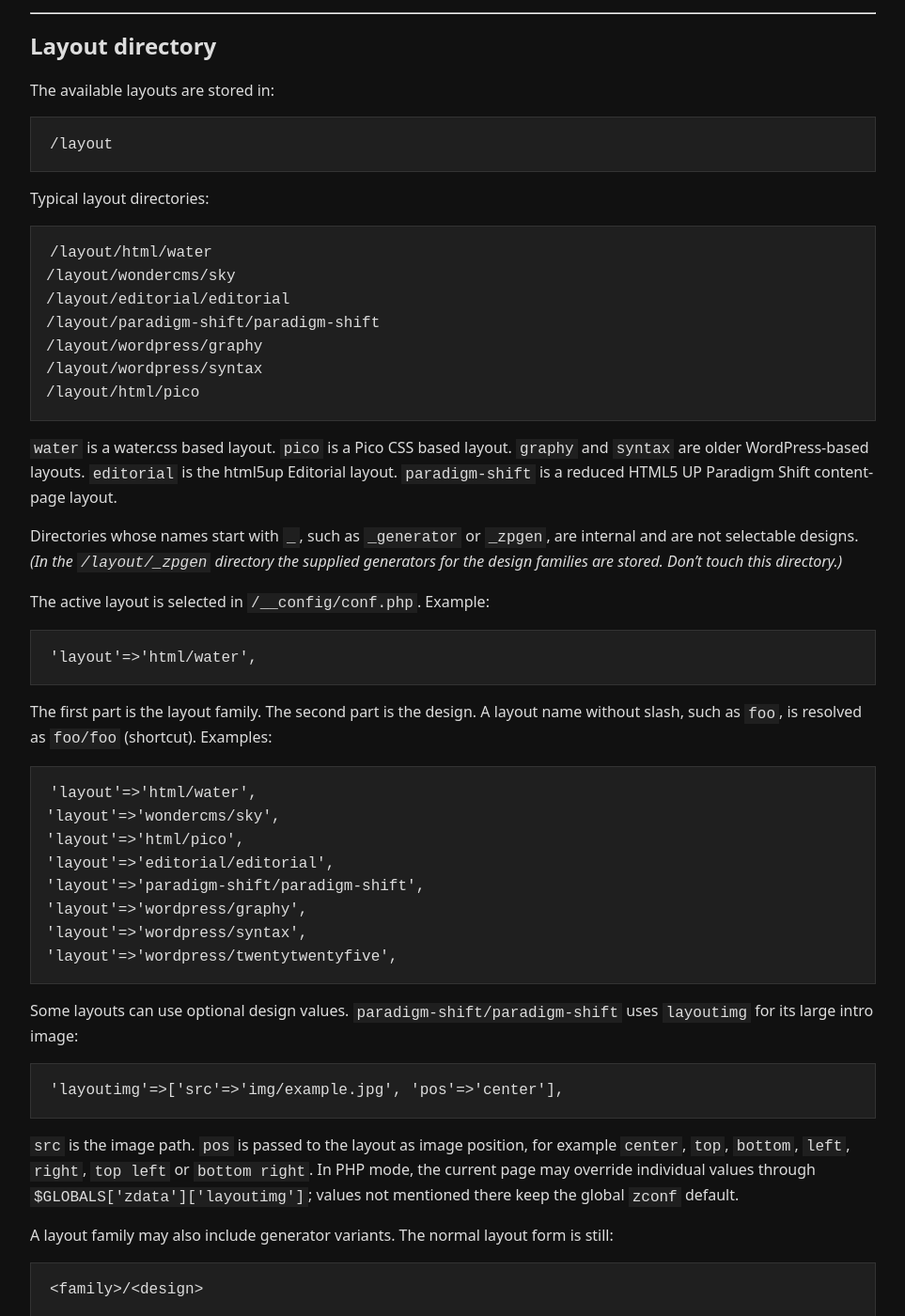
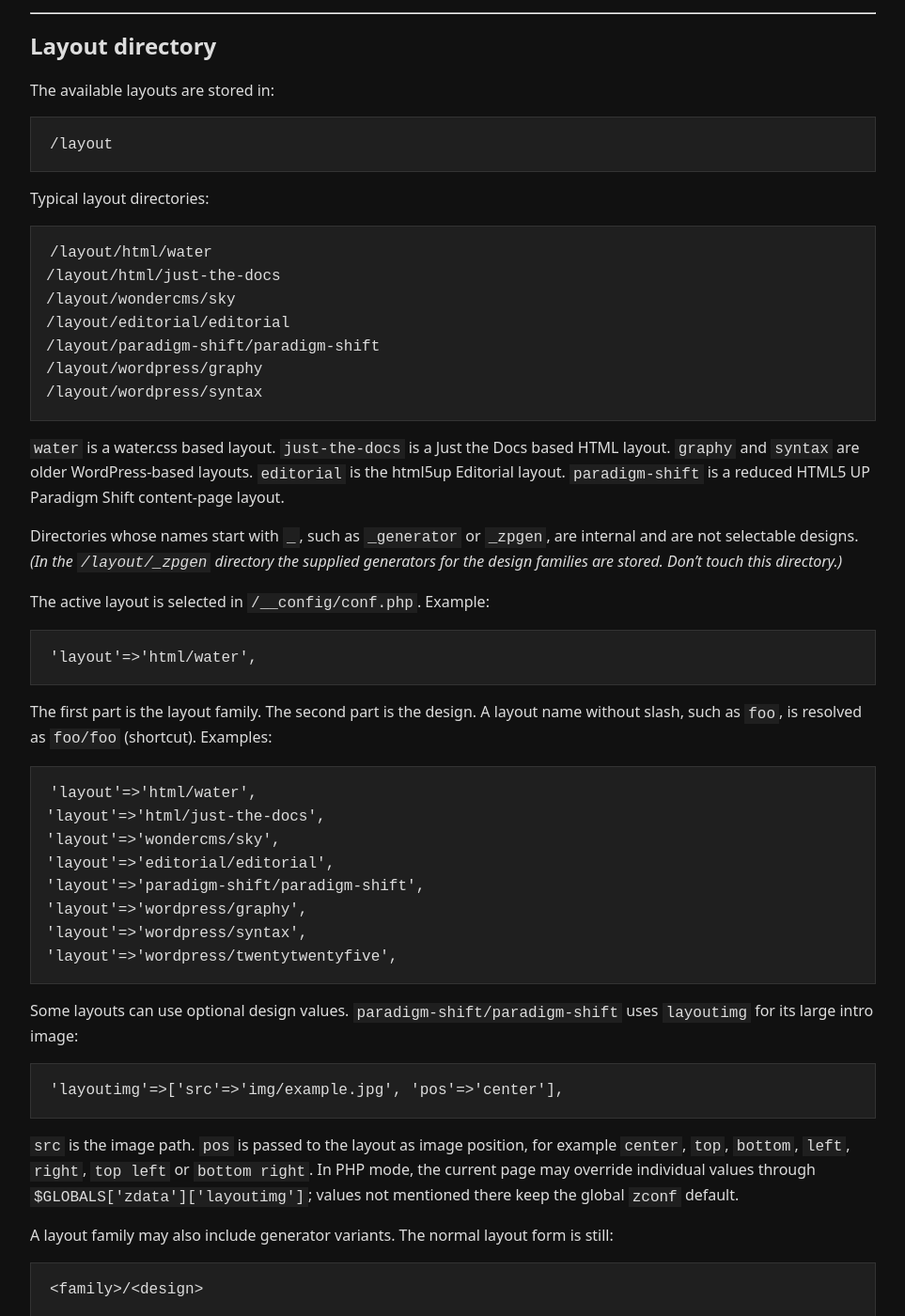
Before and after one commit to gaxmann/zanacms-docs, a Jekyll site: the page built from guide/intro.md, in a window 1280 px wide and 1400 px high, scrolled down 1397 px. Shown: the whole window at 94% size, without its empty margins (158-1121 px from the left). Built offline with Jekyll 4.4.1, drawn with Linux system fonts in a browser that asks for light colours; some of the changed text lies outside the part shown.

Commit message:
Änderungen von Rechner #1

````diff
--- a/guide/intro.md
+++ b/guide/intro.md
@@ -58,15 +58,15 @@ Typical layout directories:
 
 ```text
 /layout/html/water
+/layout/html/just-the-docs
 /layout/wondercms/sky
 /layout/editorial/editorial
 /layout/paradigm-shift/paradigm-shift
 /layout/wordpress/graphy
 /layout/wordpress/syntax
-/layout/html/pico
 ```
 
-`water` is a water.css based layout. `pico` is a Pico CSS based layout. `graphy` and `syntax` are older WordPress-based layouts. `editorial` is the html5up Editorial layout. `paradigm-shift` is a reduced HTML5 UP Paradigm Shift content-page layout.
+`water` is a water.css based layout. `just-the-docs` is a Just the Docs based HTML layout. `graphy` and `syntax` are older WordPress-based layouts. `editorial` is the html5up Editorial layout. `paradigm-shift` is a reduced HTML5 UP Paradigm Shift content-page layout.
 
 Directories whose names start with `_`, such as `_generator` or `_zpgen`, are internal and are not selectable designs. _(In the `/layout/_zpgen` directory the supplied generators for the design families are stored. Don't touch this directory.)_
 
@@ -80,8 +80,8 @@ The first part is the layout family. The second part is the design. A layout nam
 
 ```php
 'layout'=>'html/water',
+'layout'=>'html/just-the-docs',
 'layout'=>'wondercms/sky',
-'layout'=>'html/pico',
 'layout'=>'editorial/editorial',
 'layout'=>'paradigm-shift/paradigm-shift',
 'layout'=>'wordpress/graphy',
@@ -419,7 +419,7 @@ ZANACMS separates layout support into a layout family and a design:
 
 The design directory contains the layout or original theme files under `layout/<family>/<design>/`. ZANACMS first looks for a local family generator under `layout/<family>/_generator/zpgen.php`. If that file is missing, it uses the supplied ZP generator under `layout/_zpgen/<family>/zpgen.php`.
 
-This makes it possible to support very different kinds of layouts without changing the page content itself. Some layout families are simple and mostly load a classless CSS file, for example `html/water` or `html/pico`. Other layout families adapt complete theme structures, for example WordPress themes or WonderCMS themes.
+This makes it possible to support very different kinds of layouts without changing the page content itself. Some layout families are simple and mostly load a classless CSS file, for example `html/water` or `html/just-the-docs`. Other layout families adapt complete theme structures, for example WordPress themes or WonderCMS themes.
 
 Many older WordPress themes work well because their HTML structure is still relatively simple. Some newer WordPress themes may also work, but modern block themes or themes with heavy JavaScript, complex PHP logic or build pipelines may need extra adjustments.
 
````
Also changed, not shown: guide/interfaces.md (+1 -1 lines), guide/layout-generator-manual.md (+1 -1 lines), help/design-and-css.md (+4 -0 lines), 1 other file.
